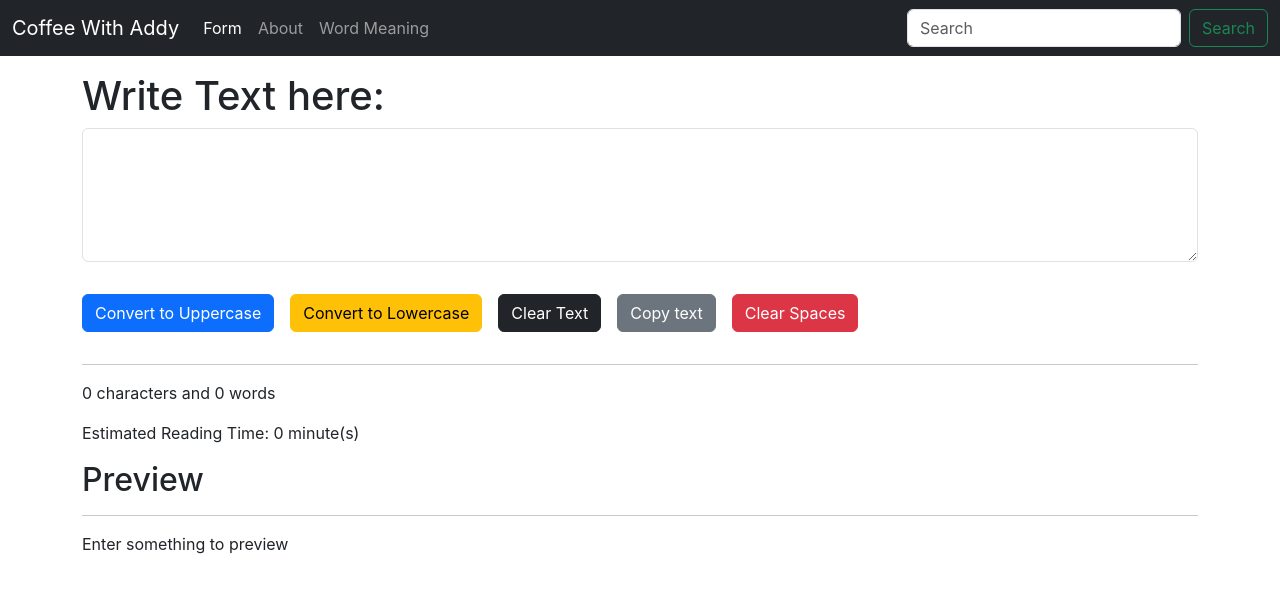
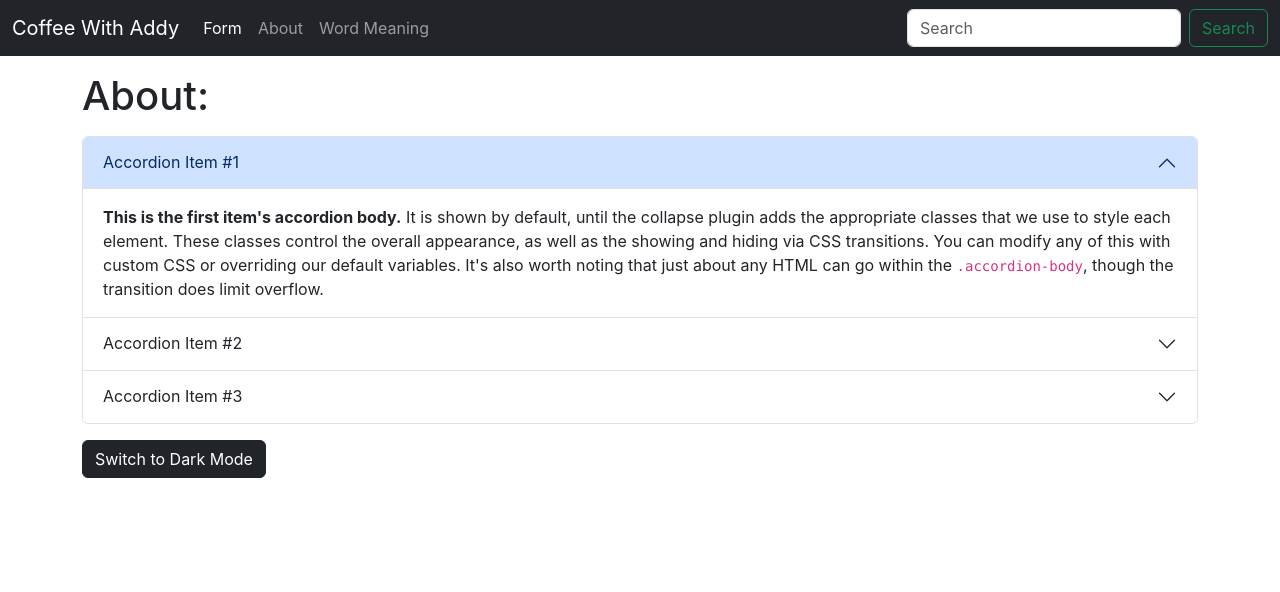
Before and after one commit to AdityaGupta-03/reactBasic, a React (Create React App) app: page / in a window 1280 px wide. Shown: the top 592 px of the page. Built offline with nearby package versions, Linux system fonts and the light colour scheme.

Commit message:
Adding margin in about

```diff
--- a/src/App.jsx
+++ b/src/App.jsx
@@ -16,9 +16,9 @@ export default function App() {
 
           {/* Nesting Function in the App Component */}
           <div className="container">
-            <Form heading="Write Text here"/>
+            {/* <Form heading="Write Text here"/> */}
             {/* <WordMeaning /> */}
-            {/* <About /> */}
+            <About />
           </div>
         </>
     );
--- a/src/components/About.jsx
+++ b/src/components/About.jsx
@@ -3,7 +3,7 @@ import React from 'react'
 export default function About() {
     return (
         <div class="accordion" id="accordionExample">
-            <h1>About: </h1>
+            <h1 className='my-3'>About: </h1>
             <div class="accordion-item">
                 <h2 class="accordion-header">
                     <button class="accordion-button" type="button" data-bs-toggle="collapse" data-bs-target="#collapseOne" aria-expanded="true" aria-controls="collapseOne">
@@ -40,7 +40,7 @@ export default function About() {
                     </div>
                 </div>
             </div>
-            <button className="btn btn-dark">Switch to Dark Mode</button>
+            <button className="btn btn-dark my-3">Switch to Dark Mode</button>
         </div>
     );
 }
```
